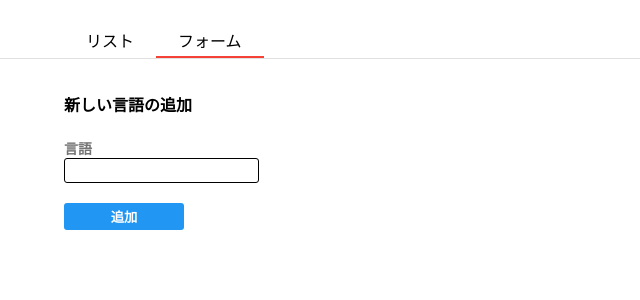
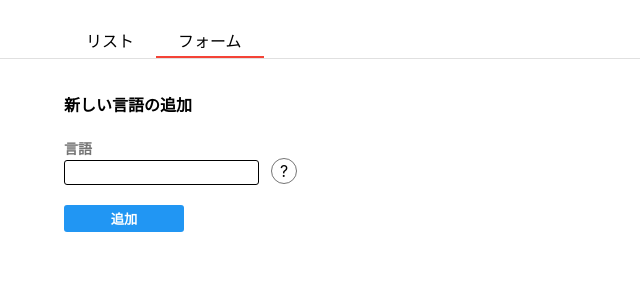
Before and after one commit to GETYAMAME/vercel, a React (Create React App) app: page / in a window 1280 px wide. Both pictures are taken after a click on the item "フォーム". Shown: the top 300 px of the page, without its empty margins (0-640 px from the left). Built offline with nearby package versions, Linux system fonts and the light colour scheme.

Commit message:
入門10

```diff
--- a/src/Form.js
+++ b/src/Form.js
@@ -3,6 +3,8 @@
 import styled from 'styled-components';
 import { Button } from './components/button'
 import { TabBodyContainer } from "./components/tab-body-container";
+import { Hint } from "./Hint";
+
 
 
 const Label = styled.label`
@@ -41,6 +43,7 @@
                     value={text}
                     onChange={(e)=> setText(e.target.value)}
                     />
+                    <Hint/>
                 </div>
                 <div>
                     <FormButton>追加</FormButton>
--- /dev/null
+++ b/src/Hint.js
@@ -0,0 +1,52 @@
+import styled from "styled-components"
+import { useState,useRef,useEffect } from "react"
+
+const HintContainer = styled.div`
+    position: relative;
+    display: inline-flex;
+    margin-left: 12px;
+`
+
+const HintInner = styled.div`
+    display: flex;
+    justify-content: center;
+    align-items: center;
+    border-radius: 50%;
+    border: 1px solid #757575;
+    width: 24px;
+    height:24px;
+    cursor:pointer;
+`
+
+const PopupContainer = styled.div`
+    position: absolute;
+    left: 88%;
+    bottom: 12px;
+    display: flex;
+    justify-content: center;
+    border-radius: 50%;
+    border: 1px solid black;
+    border-radius: 8px;
+    padding: 8px;
+    width: 140px;
+`
+
+
+export const Hint = () => {
+    const [showFlg,setShowFlg] = useState(false);
+    const ref = useRef(null);
+    useEffect(() => {
+        if(ref.current) ref.current.focus();
+    })
+
+    return (
+        <HintContainer>
+            <HintInner onClick={() => setShowFlg(true)}>?
+            </HintInner>
+            {
+                showFlg
+                && (<PopupContainer ref={ref} onBlur={() => setShowFlg(false)} tabIndex={0}>言語の名前です</PopupContainer>)
+            }
+        </HintContainer>
+    )
+}
```
